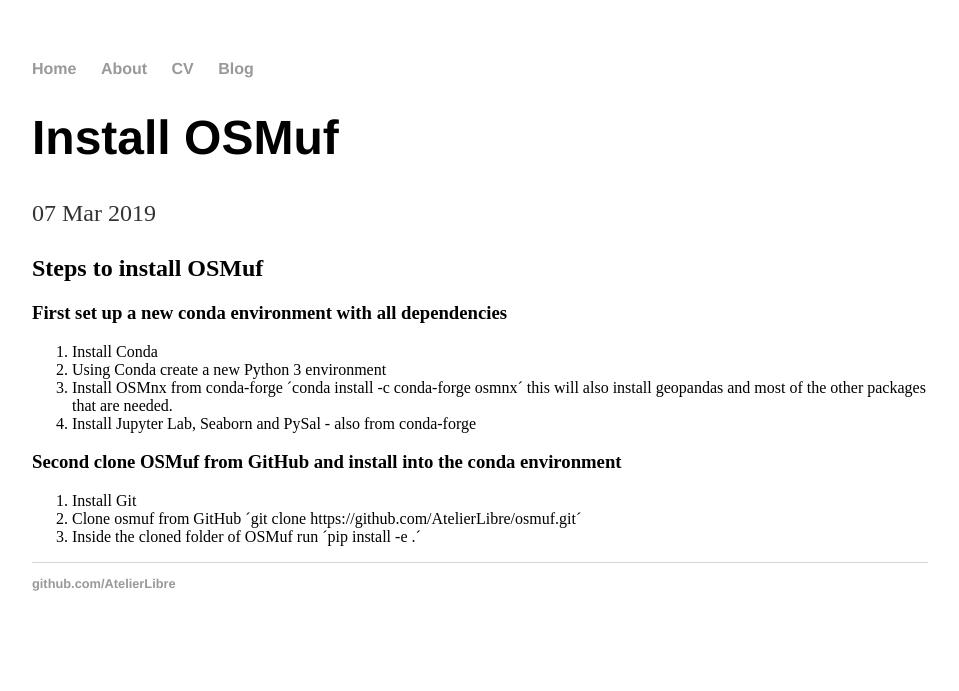
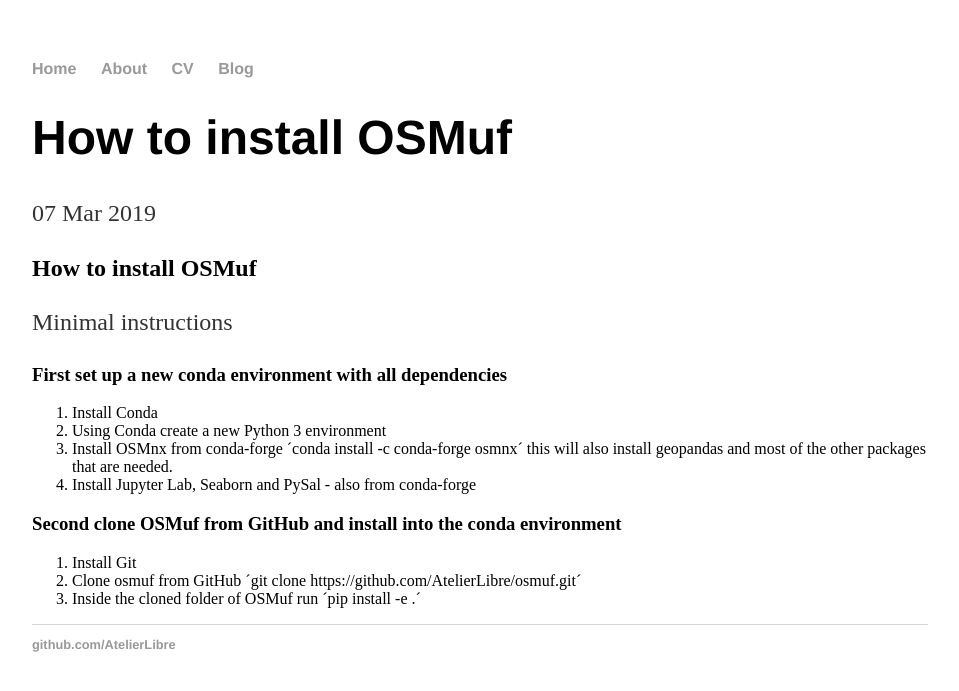
Before and after one commit to AtelierLibre/AtelierLibre.github.io, a Jekyll site: the page built from _posts/2019-04-07-install-osmuf.md, in a window 1280 px wide. Shown: the top 691 px of the page, without its empty margins (160-1119 px from the left). Built offline with Jekyll 4.4.1, drawn with Linux system fonts in a browser that asks for light colours.

Commit message:
Moves content of Initial Post to About

```diff
--- a/_posts/2019-04-07-install-osmuf.md
+++ b/_posts/2019-04-07-install-osmuf.md
@@ -1,10 +1,12 @@
 ---
 layout: post
-title: "Install OSMuf"
+title: "How to install OSMuf"
 date: 2019-03-07
 ---
 
-## Steps to install OSMuf
+## How to install OSMuf
+
+Minimal instructions
 
 ### First set up a new conda environment with all dependencies
 
--- a/about/index.html
+++ b/about/index.html
@@ -5,6 +5,8 @@
 <div class="blurb">
 	<h1>About</h1>
 	<p>AtelierLibre is a space for exploring and sharing ideas on design, architecture and planning.</p>
+	<p>The blog is powered by [Jekyll](http://jekyllrb.com) & Markdown.</p>
+	<p>Thanks to [Jonathan McGlone](http://jmcglone.com/guides/github-pages/) for the guide on setting up Jekyll.</p>
 </div>
 
 <!-- /.blurb -->
--- a/index.html
+++ b/index.html
@@ -5,7 +5,7 @@
 <div class="blurb">
 	<h1>AtelierLibre.org</h1>
 	<p>This blog is a series of investigations into the relationship between architecture, planning and geospatial data.</p>
-	<p>Its focus is particularly on how the methods that we use to measure the city interact with planning policy and building design to generate urban form.</p>
+	<p>Its focus is on how methods that we use to measure the city interact with planning policy and building design to generate urban form.</p>
 	<p>Please click on the link to the blog above to access the posts.</p>
 </div>
 
```
